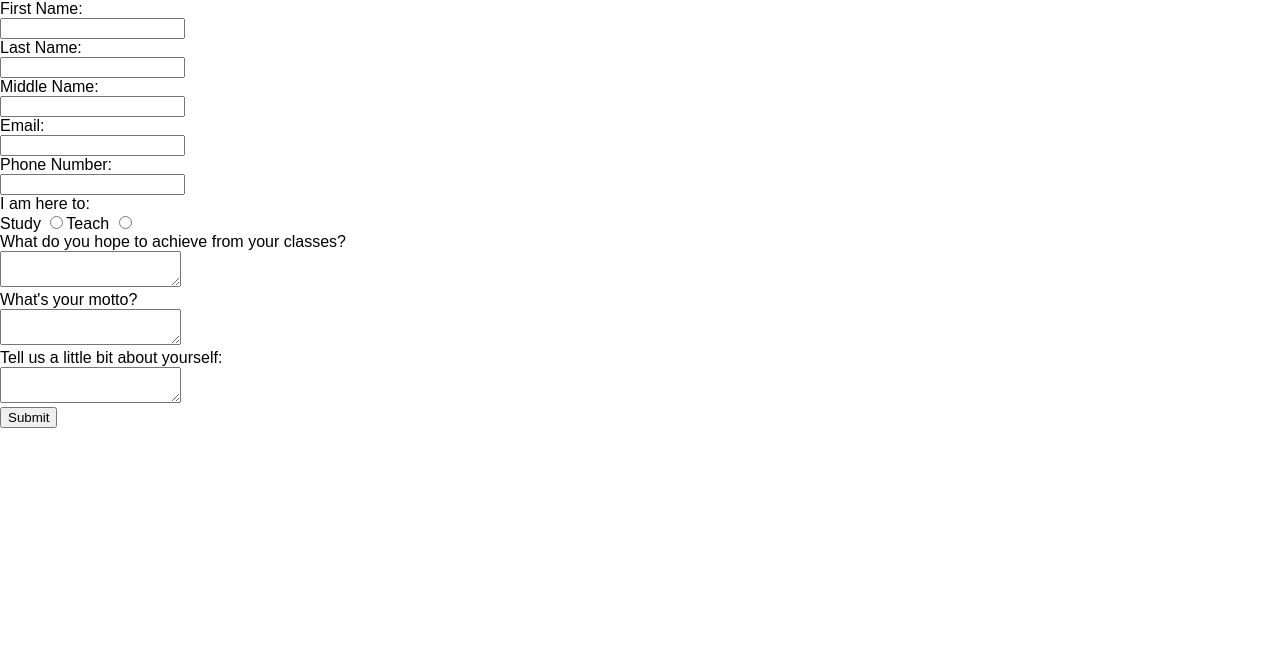
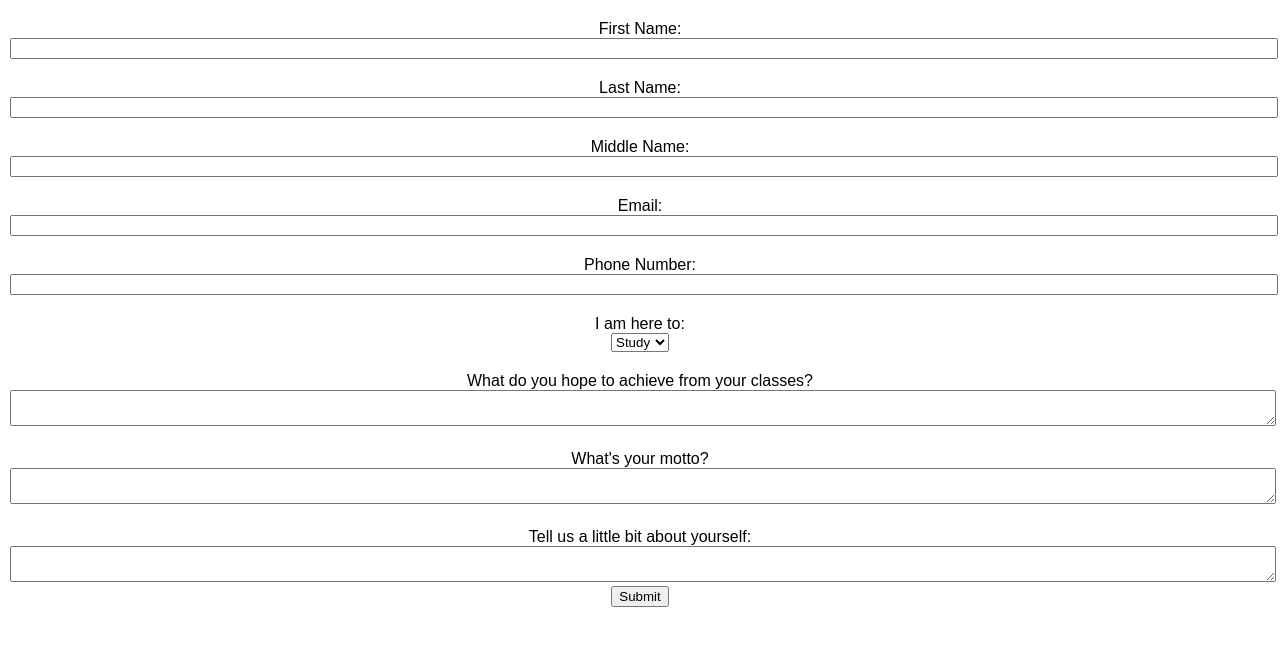
Before and after one commit to ashishdommety/tutor-times, a React (Create React App) app in the folder client/: page /sign-up in a window 1280 px wide. Shown: the top 646 px of the page. Built offline with nearby package versions, Linux system fonts and the light colour scheme.

Commit message:
add layout to form and update data collection

```diff
--- a/client/src/presentation/SignUp/SignUp.css
+++ b/client/src/presentation/SignUp/SignUp.css
@@ -1,8 +1,15 @@
 label{
   display:block;
+  margin-top: 20px;
   /* margin:20px; */
 }
 
 form{
   /* margin:20px; */
+  margin: 10px;
+  text-align:center;
 }
+
+input, textarea{
+  width: 100%;
+}
--- a/client/src/presentation/SignUp/SignUp.js
+++ b/client/src/presentation/SignUp/SignUp.js
@@ -24,7 +24,6 @@ class SignUp extends Component{
   handleInputChange = (event) => {
     const value = event.target.value;
     const name = event.target.name;
-    console.log(value);
     this.setState({
       [name]: value
     })
@@ -50,9 +49,10 @@ class SignUp extends Component{
           <label>Phone Number: </label>
             <input type="text" name="phoneNumber" value={this.state.phoneNumber} onChange={this.handleInputChange}/>
           <label>I am here to:  </label>
-            Study <input type="radio" value={false} name="isTutor" onChange={this.handleInputChange}/>
-            Teach <input type="radio" value={true} name="isTutor" onChange={this.handleInputChange}/>
-
+          <select value={this.state.isTutor} onChange={this.handleInputChange} name="isTutor">
+            <option value={false}>Study</option>
+            <option value={true}>Teach</option>
+          </select>
           <label>What do you hope to achieve from your classes? </label>
           <textarea type="text" name="goal" value={this.state.goal} onChange={this.handleInputChange}/>
           <label>What's your motto? </label>
```
